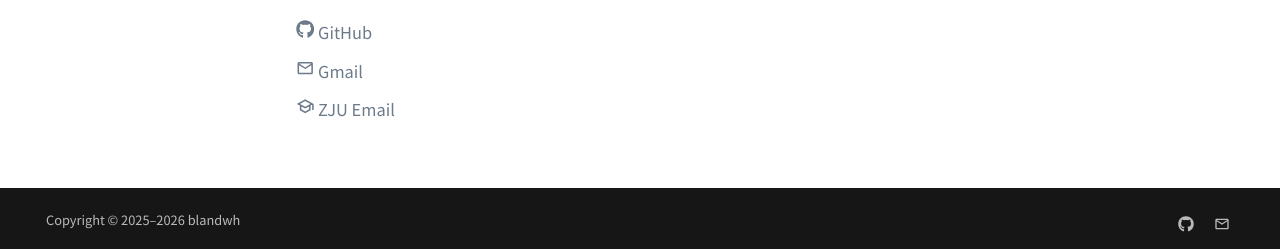
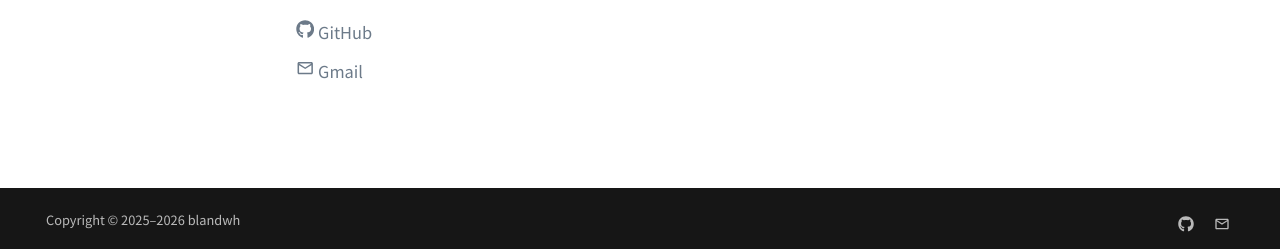
Before and after one commit to blandwh/my_note, an MkDocs documentation site: the page built from docs/index.md, in a window 1280 px wide. Shown: the part 648-897 px from the top of the page. Built offline with MkDocs 1.6.1 and Material for MkDocs 9.7.7, drawn with Linux system fonts in a browser that asks for light colours; comment, search, counter and statistics services are not loaded.

Commit message:
docs: remove zju email

```diff
--- a/docs/index.md
+++ b/docs/index.md
@@ -40,6 +40,5 @@ hide:
 
 [:fontawesome-brands-github: GitHub](https://github.com/blandwh){ target="_blank" }
 [:material-email-outline: Gmail](mailto:ayanamireiwx@gmail.com)
-[:material-school-outline: ZJU Email](mailto:guomingyangwx@zju.edu.cn)
 
 </div>
```
